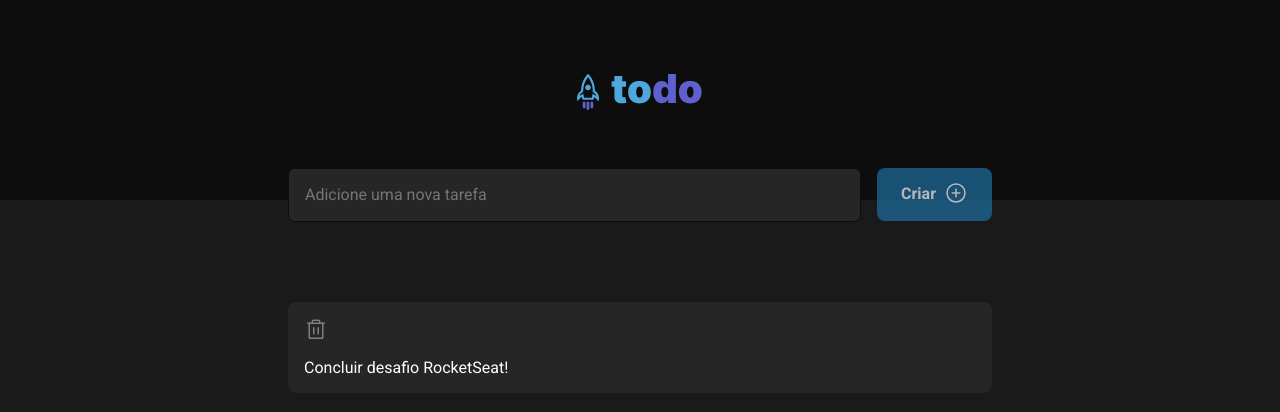
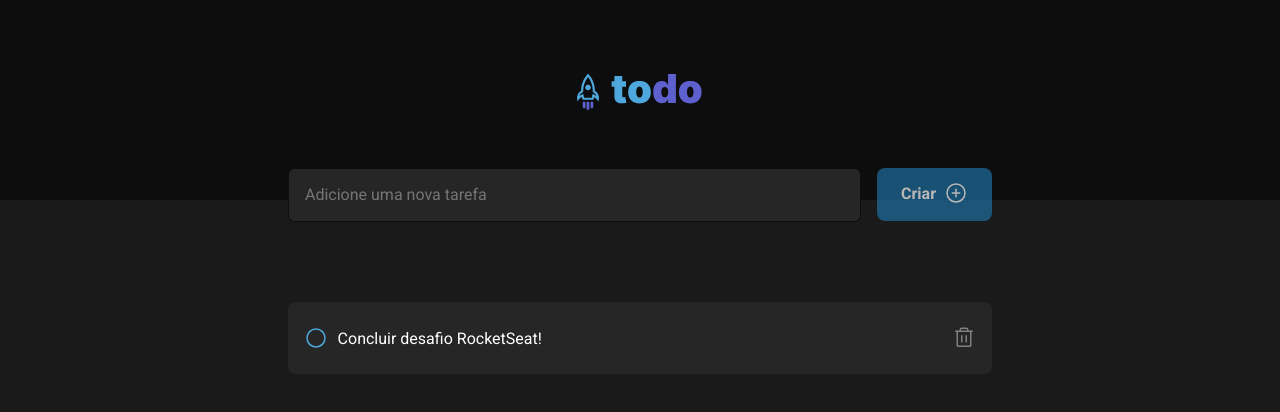
Before and after one commit to zhydani/todo-react-project, a React (Vite) app: page / in a window 1280 px wide. Shown: the top 412 px of the page. Built offline with nearby package versions, Linux system fonts and the light colour scheme.

Commit message:
adicionando botao para marcar tarefa como concluida

```diff
--- a/src/components/Task.module.css
+++ b/src/components/Task.module.css
@@ -12,6 +12,8 @@
     padding: 1rem;
     border: 1;
     border-color: var(--gray-400);
+    height: 4.5rem;
+    display: flex;
 }
 
 .taskContent header {
@@ -20,20 +22,31 @@
     justify-content: space-between;
 }
 
-.taskContent header button {
+.deleteButton {
     background: transparent;
     border: 0;
     color: var(--gray-300);
     cursor: pointer;
     line-height: 0;
-    border-radius: 2px;
+    margin-left: auto;
 }
 
-.taskContent header button:hover {
+.deleteButton:hover {
     color: var(--red-500);
 }
 
 .taskContent p {
-    margin-top: 1rem;
+    margin-top: auto;
+    margin-bottom: auto;
     color: var(--white);
+    width: 90%;
 }
+
+.taskButton {
+    background: transparent;
+    border: 0;
+    color: var(--blue-300);
+    cursor: pointer;
+    line-height: 0;
+    margin-right: auto;
+}
--- a/src/components/Task.tsx
+++ b/src/components/Task.tsx
@@ -1,6 +1,6 @@
 import styles from './Task.module.css'
 
-import { Trash } from 'phosphor-react'
+import { Trash, Circle } from 'phosphor-react'
 
 interface TaskProps {
   content: string
@@ -17,12 +17,13 @@ export function Task({ content, onDeleteTask }: TaskProps) {
     <div className={styles.task}>
       <div className={styles.taskBox}>
         <div className={styles.taskContent}>
-          <header>
-            <button onClick={handleDeleteTask} title="Deletar tarefa">
-              <Trash size={24} />
-            </button>
-          </header>
+          <button title="Concluir tarefa" className={styles.taskButton}>
+            <Circle size={24} />
+          </button>
           <p>{content}</p>
+          <button onClick={handleDeleteTask} title="Deletar tarefa" className={styles.deleteButton}>
+            <Trash size={24} />
+          </button>
         </div>
       </div>
     </div>
```
